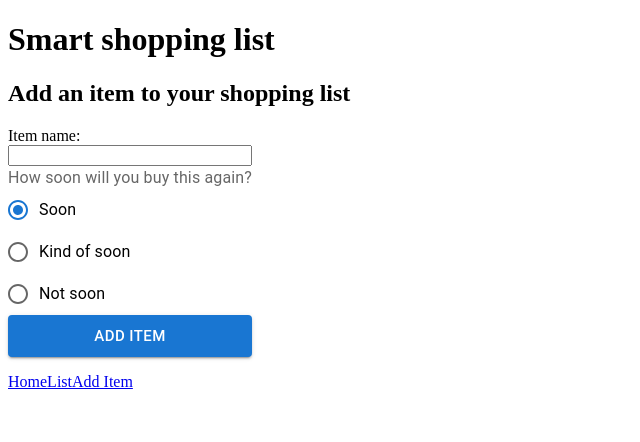
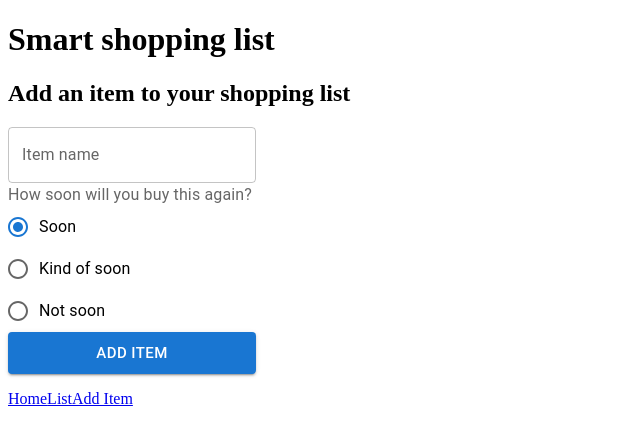
Before and after one commit to the-collab-lab/tcl-57-smart-shopping-list, a React (Vite) app: page /add-item in a window 1280 px wide. Shown: the top 442 px of the page, without its empty margins (0-640 px from the left). Built offline with nearby package versions, Linux system fonts and the light colour scheme.

Commit message:
Add `TextField` for item name input

```diff
--- a/src/views/AddItem.jsx
+++ b/src/views/AddItem.jsx
@@ -7,6 +7,7 @@ import {
 	FormControlLabel,
 	Radio,
 	FormLabel,
+	TextField,
 } from '@mui/material';
 
 export function AddItem({ listToken, data }) {
@@ -56,36 +57,15 @@ export function AddItem({ listToken, data }) {
 	return (
 		<>
 			<h2>Add an item to your shopping list</h2>
-			{/* <FormControl>
-  <FormLabel id="demo-controlled-radio-buttons-group">Gender</FormLabel>
-  <RadioGroup
-    aria-labelledby="demo-controlled-radio-buttons-group"
-    name="controlled-radio-buttons-group"
-    value={value}
-    onChange={handleChange}
-  >
-    <FormControlLabel value="female" control={<Radio />} label="Female" />
-    <FormControlLabel value="male" control={<Radio />} label="Male" />
-  </RadioGroup>
-</FormControl> */}
 			<FormControl>
-				{/* <form onSubmit={handleSubmit}> */}
-				<label htmlFor="item-name-input">Item name:</label>
-				<input
-					type="text"
+				<TextField
 					id="item-name-input"
+					label="Item name"
+					variant="outlined"
 					onChange={(e) => setItemName(e.target.value)}
 				/>
 				<RadioGroup>
-					{/* <fieldset> */}
-					<FormLabel
-					// sx={{
-					// 	color: white,
-					// }}
-					>
-						How soon will you buy this again?
-					</FormLabel>
-					{/* <legend>How soon will you buy this again?</legend> */}
+					<FormLabel>How soon will you buy this again?</FormLabel>
 					<FormControlLabel
 						value="soon"
 						control={<Radio />}
@@ -93,13 +73,6 @@ export function AddItem({ listToken, data }) {
 						onChange={() => setDaysUntilNextPurchase(7)}
 						checked={daysUntilNextPurchase === 7}
 					/>
-					{/* <input
-						type="radio"
-						id="soon"
-						onChange={() => setDaysUntilNextPurchase(7)}
-						checked={daysUntilNextPurchase === 7}
-					/>
-					<label htmlFor="soon">Soon</label> <br /> */}
 					<FormControlLabel
 						value="kind of soon"
 						control={<Radio />}
@@ -107,14 +80,6 @@ export function AddItem({ listToken, data }) {
 						onChange={() => setDaysUntilNextPurchase(14)}
 						checked={daysUntilNextPurchase === 14}
 					/>
-					{/*
-					<input
-						type="radio"
-						id="kind-of-soon"
-						onChange={() => setDaysUntilNextPurchase(14)}
-						checked={daysUntilNextPurchase === 14}
-					/>
-					<label htmlFor="kind-of-soon">Kind of soon</label> <br /> */}
 					<FormControlLabel
 						value="not soon"
 						control={<Radio />}
@@ -122,28 +87,18 @@ export function AddItem({ listToken, data }) {
 						onChange={() => setDaysUntilNextPurchase(30)}
 						checked={daysUntilNextPurchase === 30}
 					/>
-					{/* <input
-						type="radio"
-						id="not-soon"
-						onChange={() => setDaysUntilNextPurchase(30)}
-						checked={daysUntilNextPurchase === 30}
-					/>
-					<label htmlFor="not-soon">Not soon</label> */}
-					{/* </fieldset> */}
 				</RadioGroup>
-				{/* <input type="submit" value="Add item"> */}
 
 				<Button
-					type="button"
+					type="submit"
 					variant="contained"
 					size="large"
 					onClick={handleSubmit}
 				>
 					Add item
 				</Button>
-				{/* </input> */}
-				{/* </form> */}
 			</FormControl>
+
 			{/* TODO: we could change item added message to a toast message, alert, timeout or use third-party library for this message. */}
 			{error ? <p>Oh no, something went wrong.</p> : <p>{userAlertMessage}</p>}
 		</>
```
